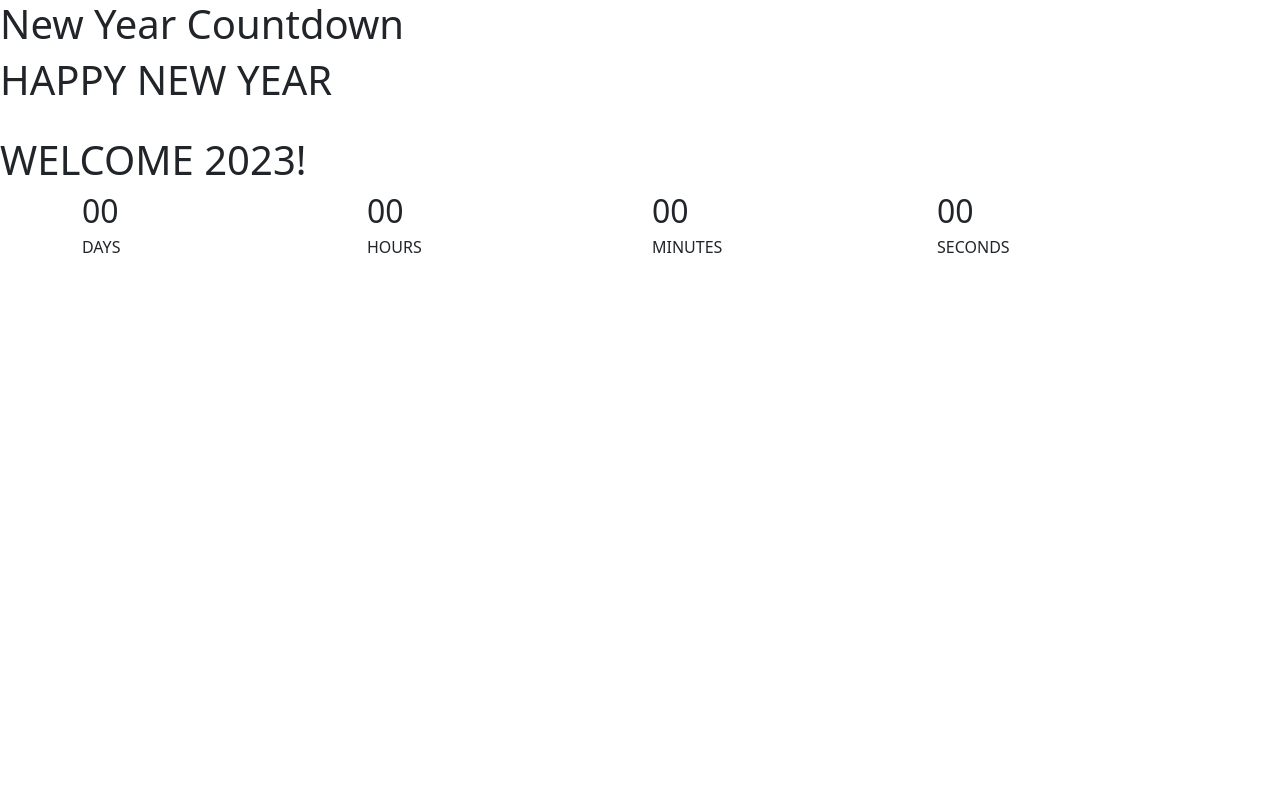
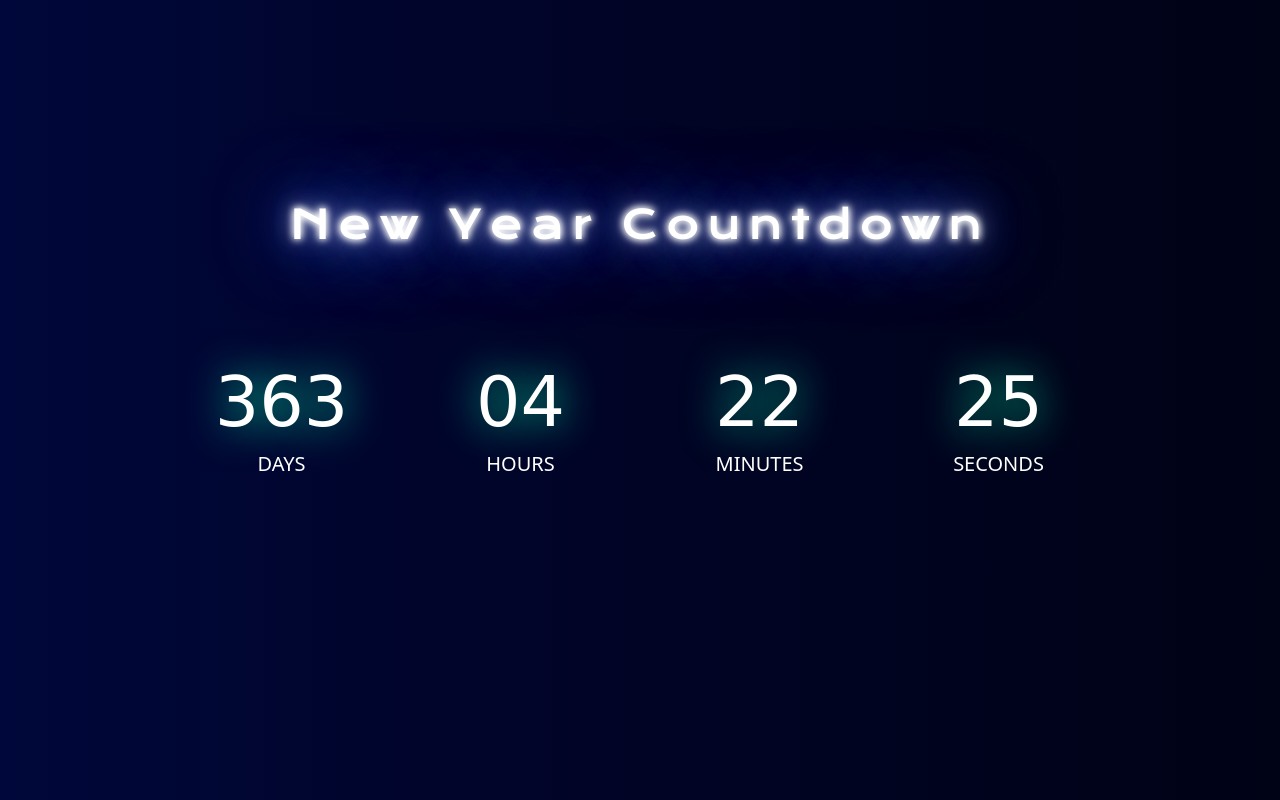
Before and after one commit to Anish010/New-Year-Countdown-Timer, a plain HTML site: page index.html in a window 1280 px wide. Drawn offline with nearby package versions, Linux system fonts and the light colour scheme; a web font is replaced by a local one.

Commit message:
html css js file added

```diff
--- a/index.html
+++ b/index.html
@@ -25,7 +25,7 @@
     <link rel="preconnect" href="https://fonts.gstatic.com" crossorigin>
     <link href="https://fonts.googleapis.com/css2?family=Nixie+One&display=swap" rel="stylesheet">
     <!--CSS-->
-    <link href="style.css" rel="stylesheet">
+    <link href="index.css" rel="stylesheet">
 
     <title>Coundown Timer</title>
 </head>
@@ -55,7 +55,7 @@
             </div>
         </div>
     </div>
-    <script src="source.js"></script>
+    <script src="index.js"></script>
     <div <!-- Optional JavaScript; choose one of the two! -->
 
         <!-- Option 1: Bootstrap Bundle with Popper -->
```
